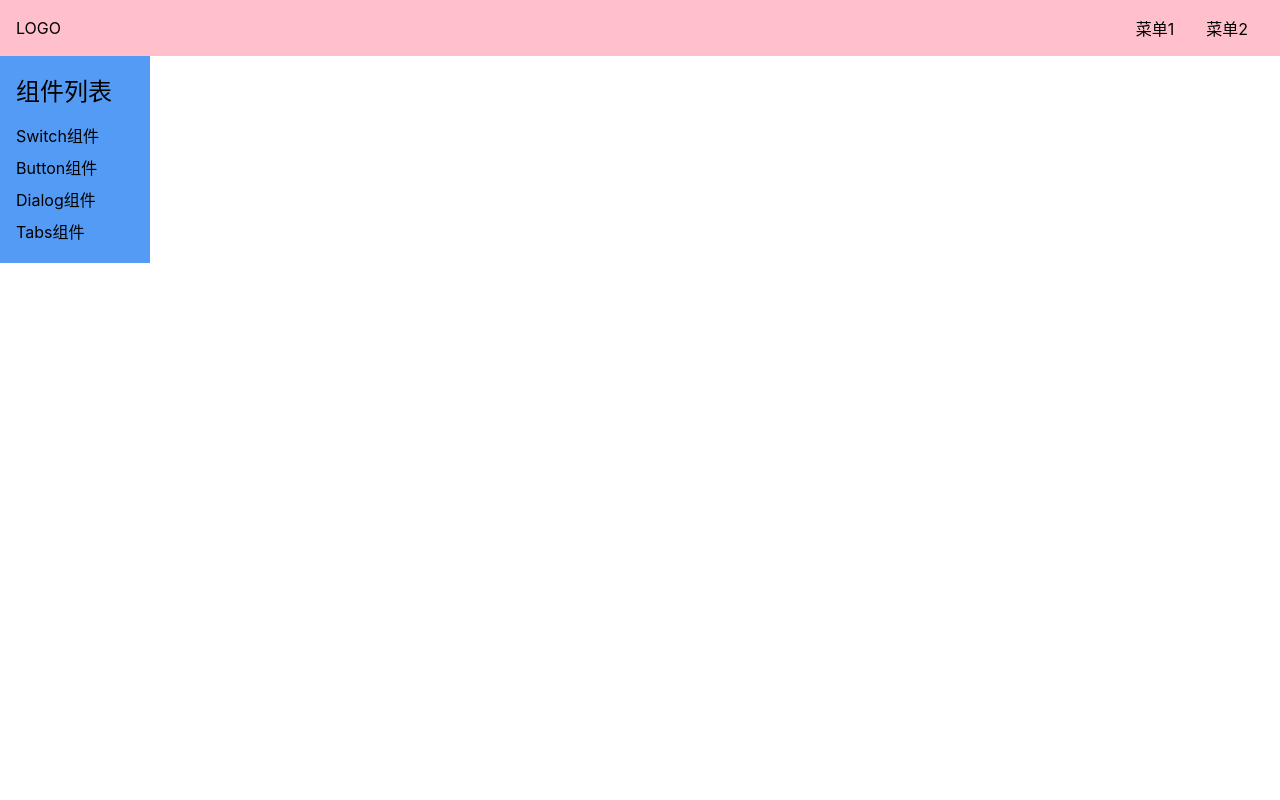
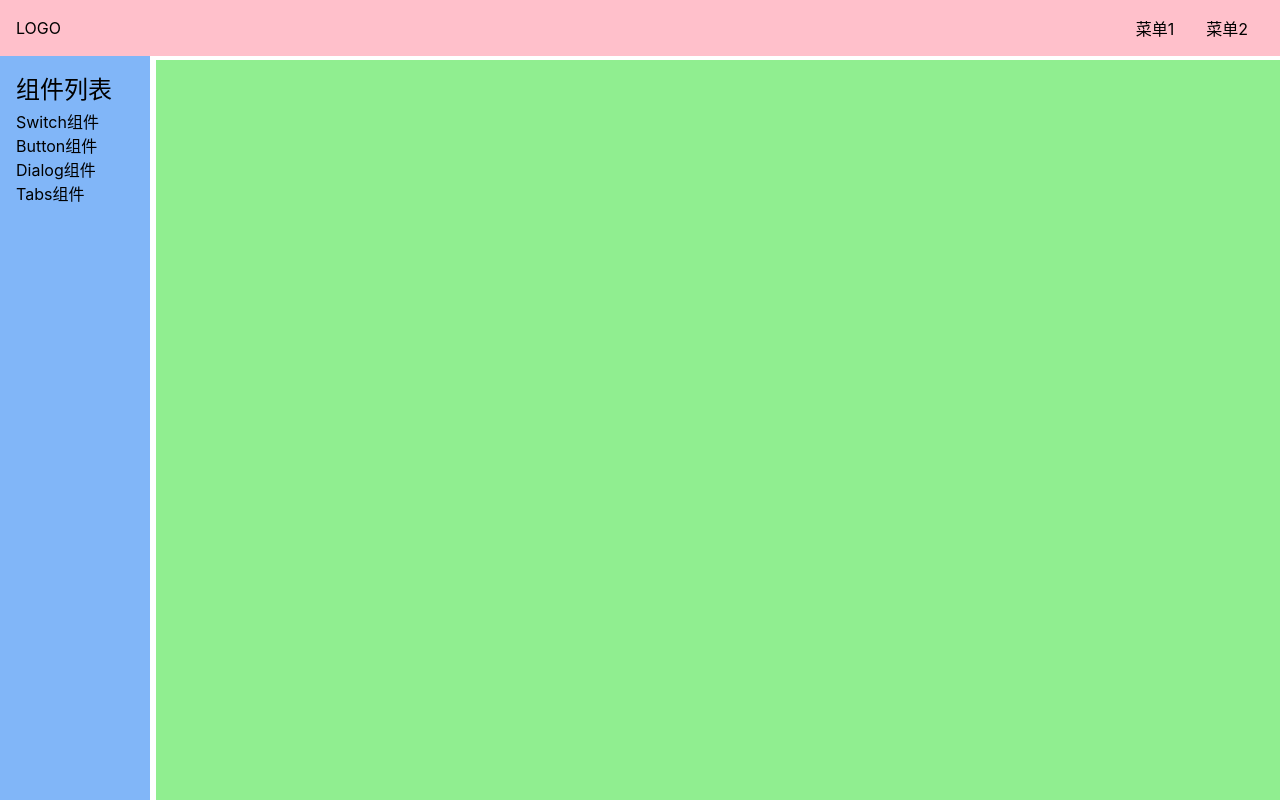
Before and after one commit to limo-chen/BabieUI, a Vue app: page /#/doc in a window 1280 px wide. Built offline with nearby package versions, Linux system fonts and the light colour scheme.

Commit message:
整体css调整

```diff
--- a/src/components/Topnav.vue
+++ b/src/components/Topnav.vue
@@ -26,7 +26,10 @@
   background: pink;
   display: flex;
   padding: 16px;
-  position: relative;
+  position: fixed;
+  top: 0;
+  left: 0;
+  width: 100%;
   z-index: 10;
   justify-content: center;
   align-items: center;
@@ -44,17 +47,18 @@
   }
 
   .toggleAside {
-    display: inline-block;
+    display: none;
     width: 24px;
     height: 24px;
     background: red;
-    transform: translateY(-50%);
     display: none;
     position: absolute;
     left: 16px;
     top: 50%;
+    transform: translateY(-50%);
   }
   // 当页面宽度是500时，.menu隐藏; .logo设置为左右都是auto
+
   @media (max-width: 500px) {
     > .menu {
       display: none;
--- a/src/views/Doc.vue
+++ b/src/views/Doc.vue
@@ -1,6 +1,6 @@
 <template>
-  <div>
-    <Topnav />
+  <div class="layout">
+    <Topnav class="nav" />
     <div class="content">
       <aside v-if="asideVisible">
         <h2>组件列表</h2>
@@ -33,23 +33,53 @@
 };
 </script>
 <style lang="scss" scoped>
+.layout {
+  display: flex;
+  flex-direction: column;
+  height: 100vh;
+  > .nav {
+    flex-shrink: 0;
+  }
+  > .content {
+    flex-grow: 1;
+    padding-top: 60px;
+    padding-left: 156px;
+    @media (max-width: 500px) {
+      padding-left: 0;
+    }
+  }
+}
+.content {
+  display: flex;
+  > aside {
+    flex-shrink: 0;
+  }
+  > main {
+    flex-grow: 1;
+    padding: 16px;
+    background: lightgreen;
+  }
+}
 aside {
-  background: #539bf4;
+  background: #81b6f8;
   width: 150px;
   padding: 16px;
-
+  position: fixed;
+  top: 0;
+  left: 0;
+  padding-top: 70px;
+  height: 100%;
   > h2 {
-    margin-bottom: 12px;
+    margin-bottom: 4px;
   }
 
-  > li {
-    padding: 4px 0;
-  }
-  @media (max-width: 500px) {
-    position: absolute;
-    left: 16px;
-    top: 50%;
-    padding-top: 70px;
+  > ol {
+    > li {
+      padding: 4px 0;
+    }
   }
 }
+main {
+  overflow: auto;
+}
 </style>
```
